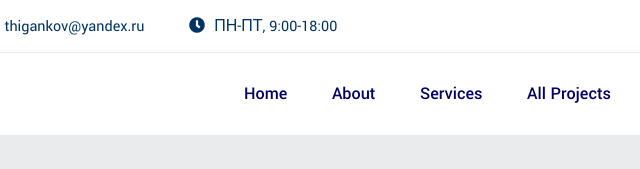
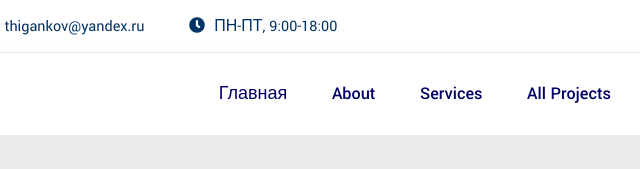
Before and after one commit to eleonkov/kiros-plus, a plain HTML site: page index.html in a window 1280 px wide. Shown: the top 169 px of the page, 302-942 px from the left. Drawn offline with Linux system fonts and the light colour scheme; some packages are replaced by stand-ins of ours; a script that the page names is missing.

Commit message:
Update index.html

```diff
--- a/index.html
+++ b/index.html
@@ -103,7 +103,7 @@
                         <div class="col-lg-10 col-md-9  d-none d-lg-block text-lg-right">
                             <nav id="responsive-menu" class="menu-style-one">
                                 <ul class="menu-items">
-                                    <li><a href="#">home</a>
+                                    <li><a href="#">Главная</a>
                                         <ul class="submenu">
                                             <li><a href="index.html">Главная</a></li>
                                         </ul>
```
